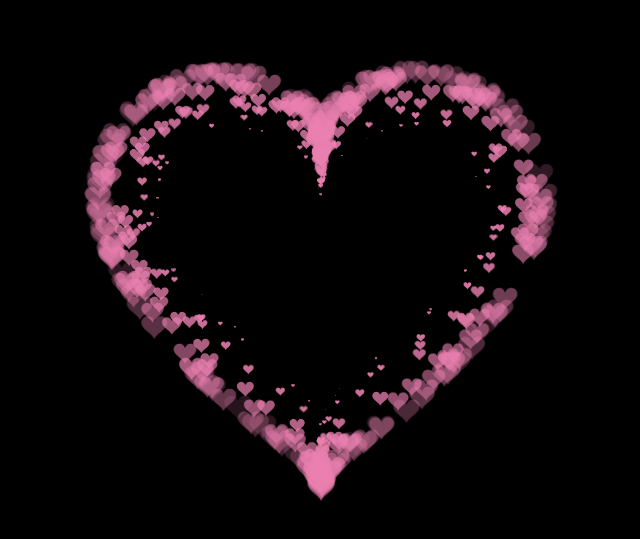
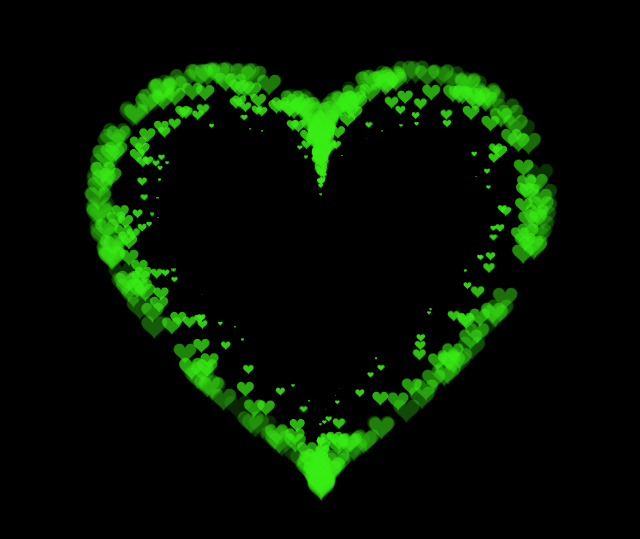
Before and after one commit to tai-pd/Heart-break, a plain HTML site: page index.html in a window 1280 px wide. Shown: the part 123-662 px from the top of the page, without its empty margins (319-959 px from the left). Drawn offline with Linux system fonts and the light colour scheme.

Commit message:
update color

```diff
--- a/index.html
+++ b/index.html
@@ -388,9 +388,9 @@ var ParticlePool = (function() {
 
       var point = pointOnHeart(t);
 
-      point.x = settings.particles.size / 2 + point.x * settings.particles.size / 350;
+      point.x = settings.particles.size / 2 + point.x * settings.particles.size/350;
 
-      point.y = settings.particles.size / 2 - point.y * settings.particles.size / 350;
+      point.y = settings.particles.size / 2 - point.y * settings.particles.size/350;
 
       return point;
 
@@ -420,7 +420,7 @@ var ParticlePool = (function() {
 
     // create the fill
 
-    context.fillStyle = '#ea80b0';
+    context.fillStyle = '#39ed15';
 
     context.fill();
 
```
